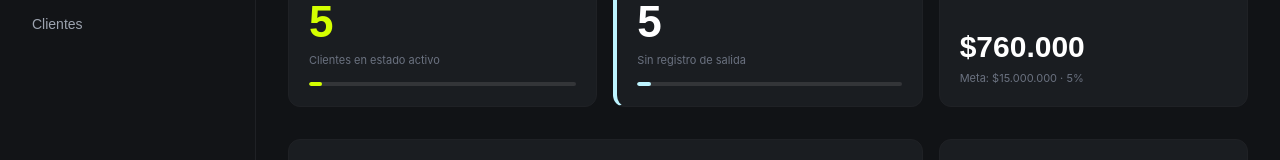
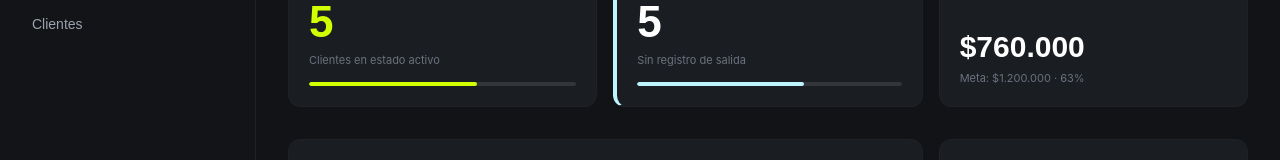
Before and after one commit to yjosuesilva-code/GymBrot, a React (Vite) app in the folder frontend-react/: page /dashboard in a window 1280 px wide. Shown: the part 142-302 px from the top of the page. Built offline with nearby package versions, Linux system fonts and the light colour scheme.

Commit message:
chore(dashboard): ajustar meta de ingresos a los datos de prueba
Con la meta en 15.000.000 el KPI mostraba 5% contra los 760.000 del
seed del mes. Se baja a 1.200.000 para que la demo muestre 63%.

```diff
--- a/frontend-react/src/pages/Dashboard.tsx
+++ b/frontend-react/src/pages/Dashboard.tsx
@@ -14,7 +14,7 @@ import { utils } from "../lib/utils";
 import { api } from "../data/api";
 import type { Cliente, Ingreso, Pago } from "../types";
 
-const META_INGRESOS_MENSUAL = 15000000;
+const META_INGRESOS_MENSUAL = 1200000;
 
 function esDelMesActual(fechaIso: string): boolean {
   return fechaIso.slice(0, 7) === utils.isoDate().slice(0, 7);
```
